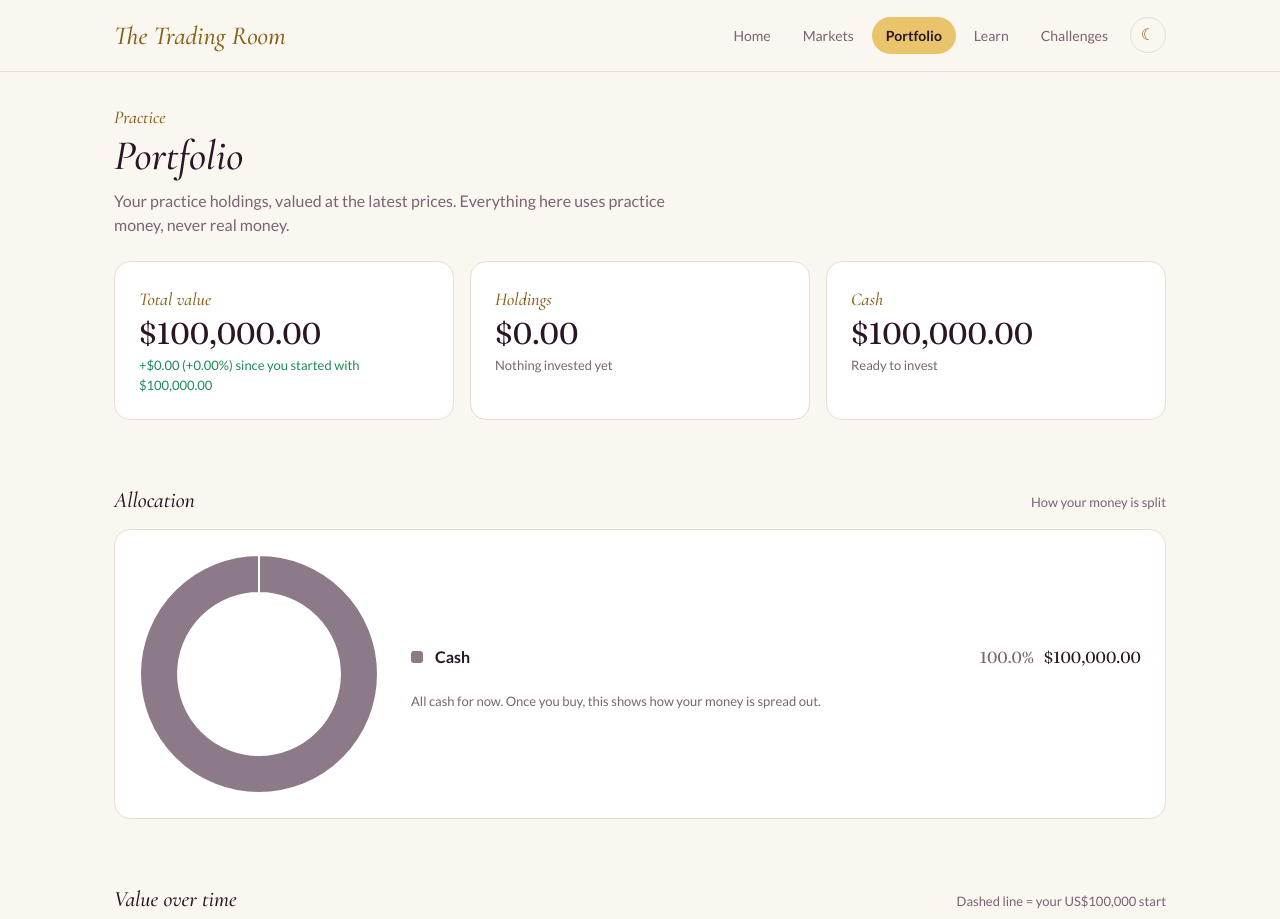
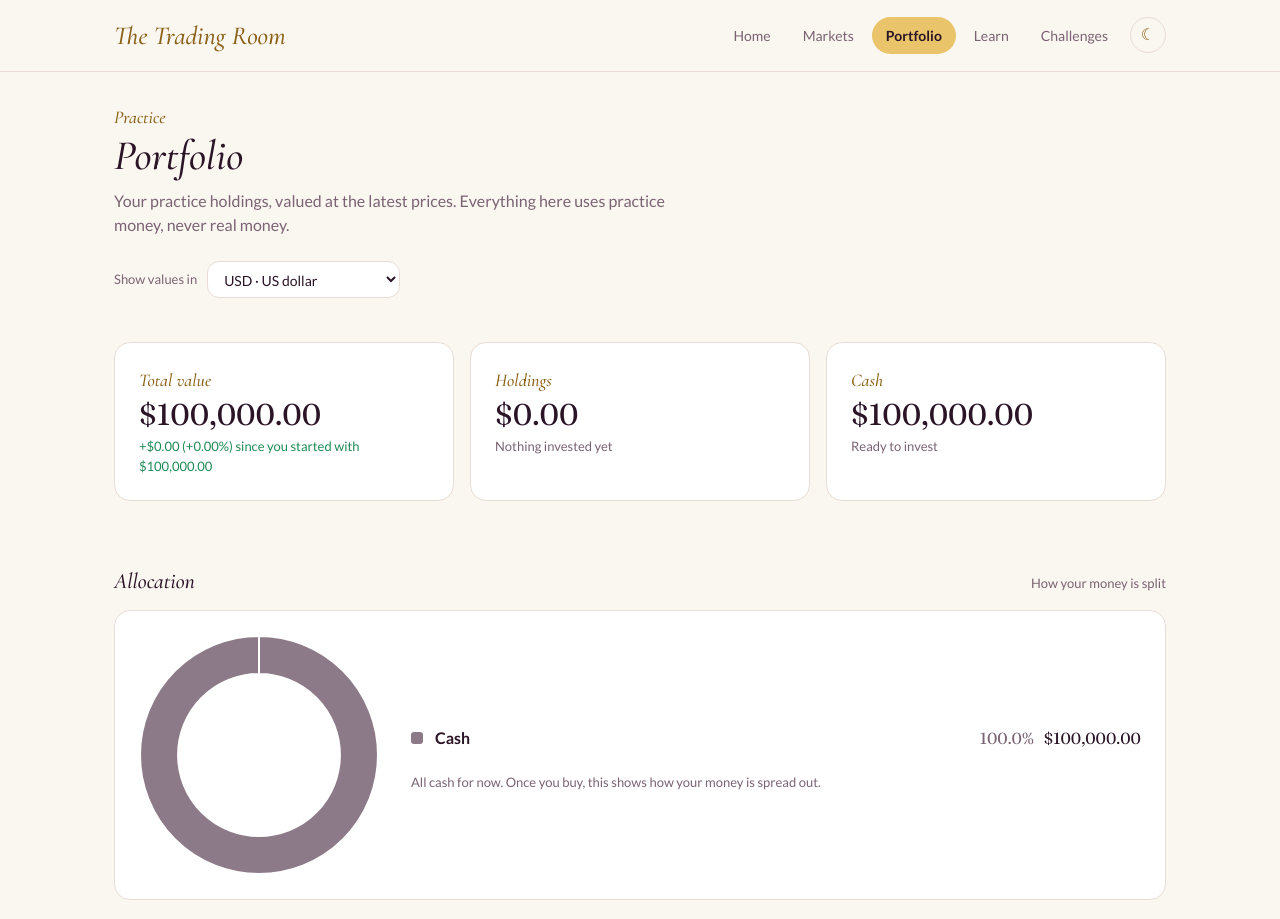
Before and after one commit to aayush-iyer/stock-site, a plain HTML site: page portfolio.html in a window 1280 px wide. Shown: the top 919 px of the page. Drawn offline with nearby package versions, Linux system fonts and the light colour scheme; no server answers.

Commit message:
Currency switch: view portfolio and home card in SGD and other currencies

```diff
--- /dev/null
+++ b/currency.js
@@ -0,0 +1,94 @@
+// ===== Display currency (shared by the Portfolio page and the home card) =====
+// Practice trades always happen in US dollars (US stocks are priced in US$).
+// This only changes how your portfolio's VALUES are shown, e.g. in Singapore dollars.
+// Exchange rates: Frankfurter (free, no key), which publishes official reference rates
+// such as the European Central Bank's, updated once each working day.
+
+const CURRENCY_KEY = "displayCurrency";
+const RATES_KEY = "fxRates";
+const CURRENCIES = {
+  USD: "US dollar",
+  SGD: "Singapore dollar",
+  EUR: "Euro",
+  GBP: "British pound",
+  AUD: "Australian dollar",
+  MYR: "Malaysian ringgit",
+  INR: "Indian rupee",
+  JPY: "Japanese yen",
+  HKD: "Hong Kong dollar",
+  CNY: "Chinese yuan",
+};
+
+let fxRates = null;   // { date, rates: { SGD: 1.30, ... }, fetched } — how much 1 US$ is worth
+
+function getDisplayCurrency() {
+  const code = localStorage.getItem(CURRENCY_KEY);
+  return CURRENCIES[code] ? code : "USD";
+}
+
+function setDisplayCurrency(code) {
+  localStorage.setItem(CURRENCY_KEY, code);
+  window.dispatchEvent(new CustomEvent("currencychange"));
+}
+
+// The rate for the chosen currency (null if we don't have one yet)
+function currentRate() {
+  const code = getDisplayCurrency();
+  if (code === "USD") return 1;
+  return (fxRates && fxRates.rates && fxRates.rates[code]) || null;
+}
+
+// The currency actually used: falls back to US$ if the rate couldn't load
+function displayCode() {
+  return currentRate() ? getDisplayCurrency() : "USD";
+}
+
+// A US$ amount shown in the chosen currency, e.g. 1000 → "S$1,300.00"
+function displayMoney(usd) {
+  const code = displayCode();
+  const text = new Intl.NumberFormat("en-US", { style: "currency", currency: code }).format(usd * (currentRate() || 1));
+  return text.replace(/SGD\s?/, "S$").replace(/MYR\s?/, "RM");   // the symbols people in Singapore and Malaysia use
+}
+
+// "Converted at US$1 = S$1.3021 (rate for 24 Nov 2026). Practice trades are always in US$."
+function currencyNote() {
+  const code = displayCode();
+  if (code === "USD") {
+    return getDisplayCurrency() === "USD" ? "" : "Exchange rates couldn't load right now, so values are shown in US$.";
+  }
+  const date = new Date(`${fxRates.date}T00:00:00`).toLocaleDateString(undefined, { day: "numeric", month: "short", year: "numeric" });
+  return `Converted at US$1 = ${displayMoney(1).replace(/[\d.,]+$/, "")}${currentRate().toFixed(4)} (reference rate for ${date}). Practice trades are always in US$.`;
+}
+
+// Fetch today's rates (saved for the day, so it's one small download per day)
+async function loadRates() {
+  const today = new Date().toISOString().slice(0, 10);
+  try {
+    const saved = JSON.parse(localStorage.getItem(RATES_KEY));
+    if (saved && saved.rates) {
+      fxRates = saved;
+      if (saved.fetched === today) {
+        window.dispatchEvent(new CustomEvent("currencychange"));
+        return;
+      }
+    }
+  } catch (error) {
+    console.warn(error);
+  }
+
+  try {
+    const symbols = Object.keys(CURRENCIES).filter((c) => c !== "USD").join(",");
+    const response = await fetch(`https://api.frankfurter.dev/v1/latest?base=USD&symbols=${symbols}`);
+    if (!response.ok) throw new Error(`Rates server replied ${response.status}`);
+    const data = await response.json();
+    if (data && data.rates) {
+      fxRates = { date: data.date, rates: data.rates, fetched: today };
+      localStorage.setItem(RATES_KEY, JSON.stringify(fxRates));
+    }
+  } catch (error) {
+    console.warn("Exchange rates unavailable", error);   // values stay in US$ (or yesterday's rates)
+  }
+  window.dispatchEvent(new CustomEvent("currencychange"));
+}
+
+loadRates();
--- a/portfolio-page.js
+++ b/portfolio-page.js
@@ -18,7 +18,7 @@ async function getJSON(url) {
 
 // +$12.34 / −$5.00 (a proper minus sign for losses)
 function signedMoney(n) {
-  return `${n >= 0 ? "+" : "−"}${practiceMoney(Math.abs(n))}`;
+  return `${n >= 0 ? "+" : "−"}${displayMoney(Math.abs(n))}`;
 }
 
 function signedPercent(n) {
@@ -88,9 +88,9 @@ function renderPortfolio(account, prices) {
       tr.innerHTML = `
         <td><a class="dir-symbol" href="stock.html?symbol=${encodeURIComponent(symbol)}"></a></td>
         <td class="dir-num">${h.shares}</td>
-        <td class="dir-num">${practiceMoney(avgCost)}</td>
-        <td class="dir-num">${price ? practiceMoney(price) : "—"}</td>
-        <td class="dir-num">${practiceMoney(value)}</td>
+        <td class="dir-num">${displayMoney(avgCost)}</td>
+        <td class="dir-num">${price ? displayMoney(price) : "—"}</td>
+        <td class="dir-num">${displayMoney(value)}</td>
         <td class="dir-num pl-cell"></td>`;
       tr.querySelector(".dir-symbol").textContent = symbol;   // textContent = safe
       setChange(tr.querySelector(".pl-cell"), profit, h.cost ? (profit / h.cost) * 100 : 0);
@@ -104,12 +104,12 @@ function renderPortfolio(account, prices) {
   const overall = roundMoney(total - STARTING_CASH);
   const unrealised = roundMoney(holdingsValue - holdingsCost);
 
-  document.querySelector("#sum-total").textContent = practiceMoney(total);
+  document.querySelector("#sum-total").textContent = displayMoney(total);
   const returnEl = document.querySelector("#sum-return");
   setChange(returnEl, overall, (overall / STARTING_CASH) * 100);
-  returnEl.textContent += ` since you started with ${practiceMoney(STARTING_CASH)}`;
+  returnEl.textContent += ` since you started with ${displayMoney(STARTING_CASH)}`;
 
-  document.querySelector("#sum-holdings").textContent = practiceMoney(holdingsValue);
+  document.querySelector("#sum-holdings").textContent = displayMoney(holdingsValue);
   const holdingsPl = document.querySelector("#sum-holdings-pl");
   if (symbols.length) {
     setChange(holdingsPl, unrealised, holdingsCost ? (unrealised / holdingsCost) * 100 : 0);
@@ -119,7 +119,7 @@ function renderPortfolio(account, prices) {
     holdingsPl.classList.remove("up", "down");
   }
 
-  document.querySelector("#sum-cash").textContent = practiceMoney(account.cash);
+  document.querySelector("#sum-cash").textContent = displayMoney(account.cash);
   drawAllocation(account, prices);
   drawValueChart(account, total);
 
@@ -150,8 +150,8 @@ function renderPortfolio(account, prices) {
       <td class="trade-date"></td>
       <td><span class="side-tag ${t.side}"></span> <a class="dir-symbol" href="stock.html?symbol=${encodeURIComponent(t.symbol)}"></a></td>
       <td class="dir-num">${t.shares}</td>
-      <td class="dir-num">${practiceMoney(t.price)}</td>
-      <td class="dir-num">${practiceMoney(t.total)}</td>
+      <td class="dir-num">${displayMoney(t.price)}</td>
+      <td class="dir-num">${displayMoney(t.total)}</td>
       <td class="dir-num pl-cell">—</td>`;
     tr.querySelector(".trade-date").textContent = when;
     tr.querySelector(".side-tag").textContent = t.side === "buy" ? "Buy" : "Sell";
@@ -221,7 +221,7 @@ function drawAllocation(account, prices) {
   legend.innerHTML = "";
   slices.forEach((s) => {
     const li = document.createElement("li");
-    li.innerHTML = `<span class="alloc-swatch" style="background:${s.colour}"></span><span class="alloc-name"></span><span class="alloc-pct">${((s.value / total) * 100).toFixed(1)}%</span><span class="alloc-value">${practiceMoney(s.value)}</span>`;
+    li.innerHTML = `<span class="alloc-swatch" style="background:${s.colour}"></span><span class="alloc-name"></span><span class="alloc-pct">${((s.value / total) * 100).toFixed(1)}%</span><span class="alloc-value">${displayMoney(s.value)}</span>`;
     li.querySelector(".alloc-name").textContent = s.label;
     legend.append(li);
   });
@@ -260,7 +260,7 @@ function drawAllocation(account, prices) {
         legend: { display: false },
         tooltip: {
           callbacks: {
-            label: (item) => ` ${item.label}: ${practiceMoney(item.parsed)} (${((item.parsed / total) * 100).toFixed(1)}%)`,
+            label: (item) => ` ${item.label}: ${displayMoney(item.parsed)} (${((item.parsed / total) * 100).toFixed(1)}%)`,
           },
         },
       },
@@ -441,7 +441,7 @@ async function drawValueChart(account, currentTotal) {
           bodyColor: colour("--text"),
           callbacks: {
             title: (items) => valueLabel(items[0].label),
-            label: (item) => practiceMoney(item.parsed.y),
+            label: (item) => displayMoney(item.parsed.y),
           },
         },
       },
@@ -460,7 +460,7 @@ async function drawValueChart(account, currentTotal) {
         },
         y: {
           grid: { color: colour("--border") },
-          ticks: { color: colour("--text-muted"), callback: (value) => practiceMoney(value) },
+          ticks: { color: colour("--text-muted"), callback: (value) => displayMoney(value) },
         },
       },
     },
@@ -470,3 +470,23 @@ async function drawValueChart(account, currentTotal) {
 window.addEventListener("themechange", () => {
   if (lastValueArgs) drawValueChart(lastValueArgs.account, lastValueArgs.currentTotal);
 });
+
+// ===== Currency picker =====
+// Fills the "Show values in" list; choosing one re-shows everything in that currency
+const currencySelect = document.querySelector("#currency-select");
+const currencyNoteEl = document.querySelector("#currency-note");
+
+currencySelect.innerHTML = Object.entries(CURRENCIES)
+  .map(([code, name]) => `<option value="${code}">${code} · ${name}</option>`)
+  .join("");
+currencySelect.value = getDisplayCurrency();
+
+currencySelect.addEventListener("change", () => setDisplayCurrency(currencySelect.value));
+
+window.addEventListener("currencychange", () => {
+  currencySelect.value = getDisplayCurrency();
+  currencyNoteEl.textContent = currencyNote();
+  loadPortfolio();
+});
+
+currencyNoteEl.textContent = currencyNote();
--- a/portfolio.html
+++ b/portfolio.html
@@ -13,6 +13,7 @@
     <link rel="stylesheet" href="style.css">
     <script src="theme.js"></script>
     <script src="portfolio.js" defer></script>
+    <script src="currency.js" defer></script>
         <script src="https://cdn.jsdelivr.net/npm/chart.js@4.4.1/dist/chart.umd.min.js"></script>
     <script src="portfolio-page.js" defer></script>
   </head>
@@ -40,6 +41,12 @@
         <h1 class="greeting">Portfolio</h1>
         <p class="markets-intro">Your practice holdings, valued at the latest prices. Everything here uses practice money, never real money.</p>
       </div>
+      <!-- Currency picker -->
+      <div class="currency-row">
+        <label for="currency-select" class="section-note">Show values in</label>
+        <select id="currency-select" class="currency-select"></select>
+      </div>
+      <p id="currency-note" class="currency-note"></p>
 
       <!-- Summary (filled in by portfolio-page.js) -->
       <div class="summary-grid">
--- a/style.css
+++ b/style.css
@@ -1488,3 +1488,34 @@ body {
     height: 200px;
   }
 }
+
+/* ===== Currency picker (Portfolio page) ===== */
+.currency-row {
+  display: flex;
+  align-items: center;
+  gap: 10px;
+  margin: 0 0 6px;
+}
+
+.currency-select {
+  font-family: var(--font-body);
+  font-size: 14px;
+  color: var(--text);
+  background: var(--surface);
+  border: 1px solid var(--border);
+  border-radius: var(--radius-control);
+  padding: 8px 12px;
+  cursor: pointer;
+}
+
+.currency-select:focus {
+  outline: none;
+  border-color: var(--gold);
+}
+
+.currency-note {
+  min-height: 18px;
+  margin: 0 0 20px;
+  font-size: 12px;
+  color: var(--text-muted);
+}
```
Also changed, not shown: app.js (+6 -3 lines), index.html (+1 -0 lines).
